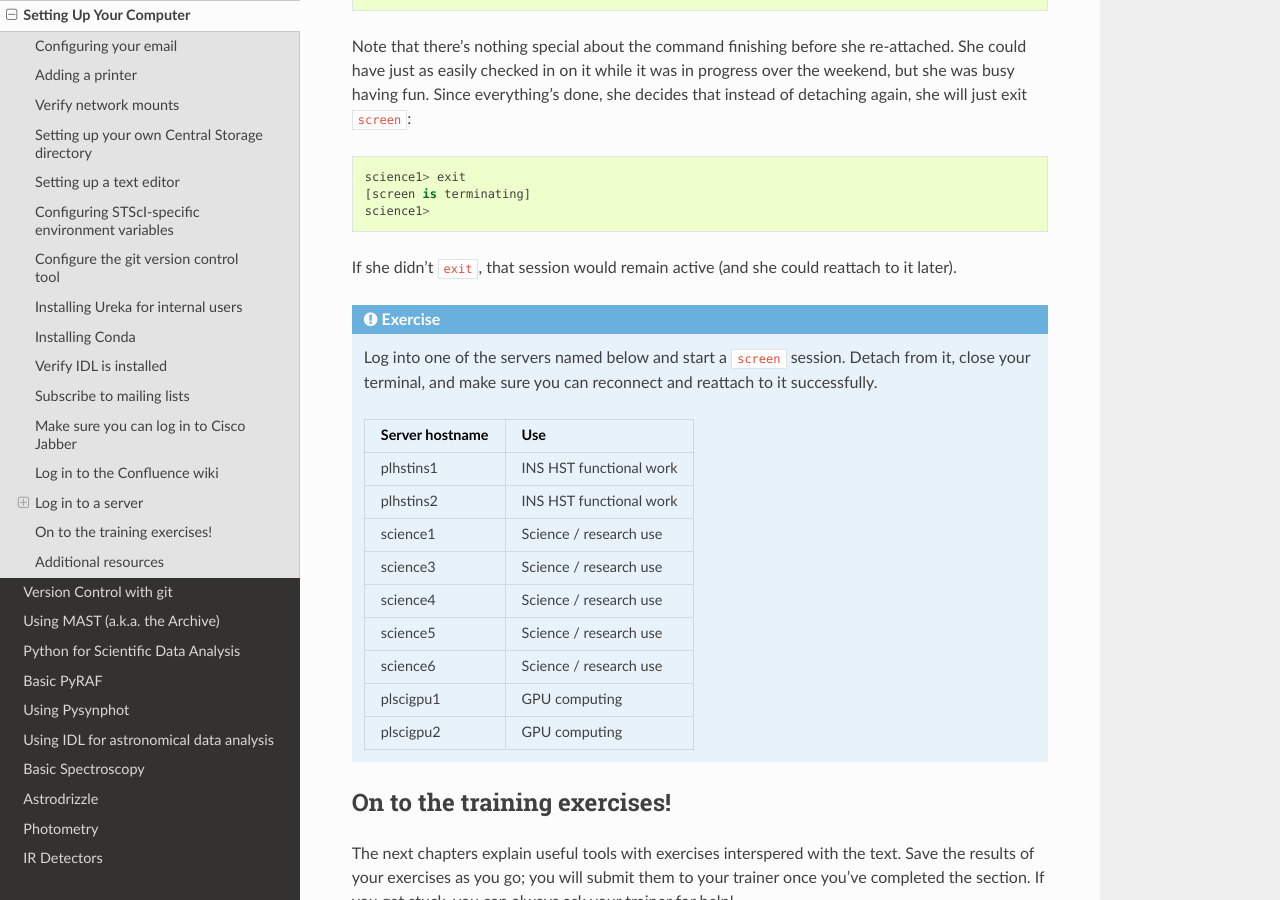
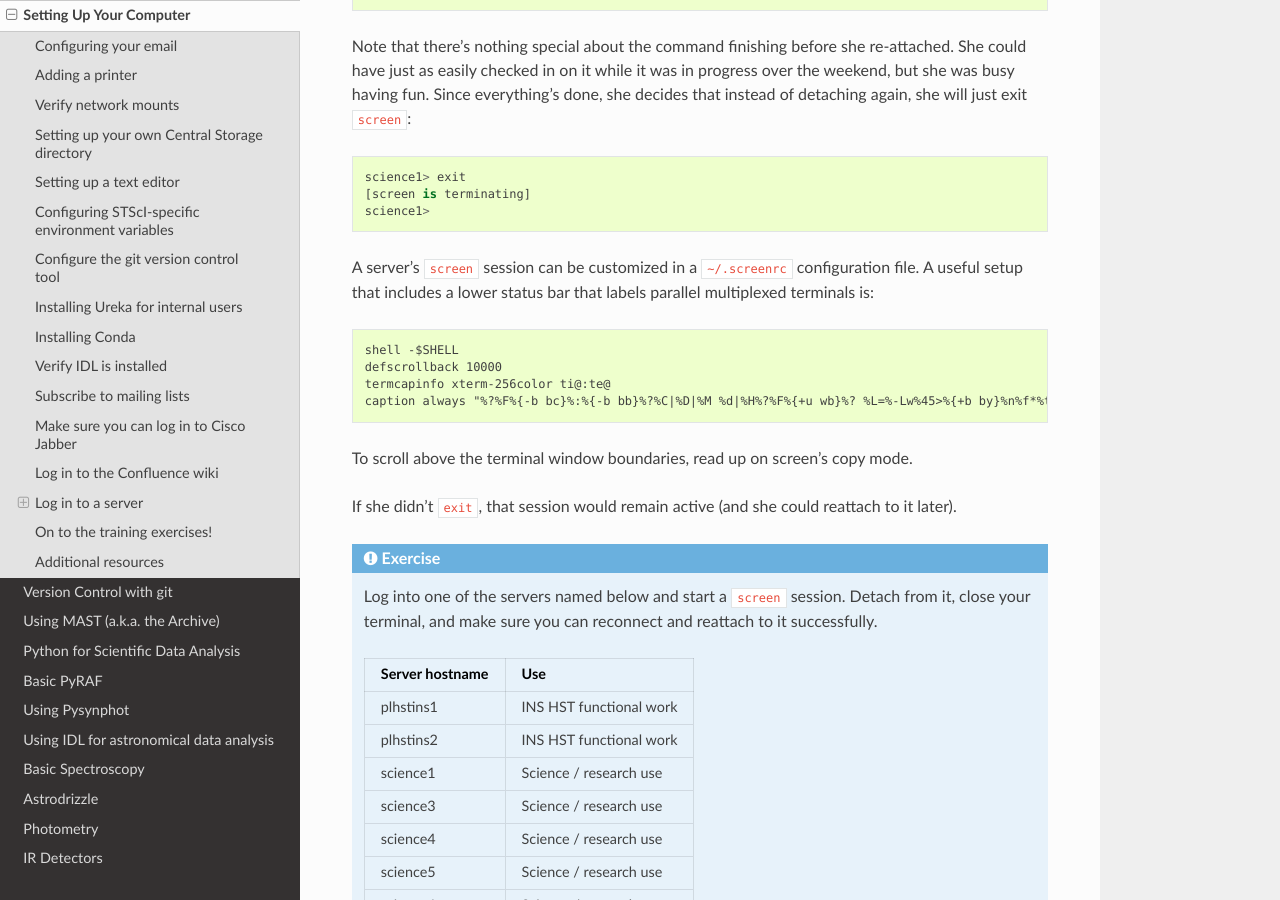
Before and after one commit to staceybright/training-library, a Sphinx documentation site: the page built from source/computer_setup.txt, in a window 1280 px wide and 900 px high, scrolled down 12890 px. Built offline with Sphinx 7.4.7 and the Read the Docs theme 2.0.0, drawn with Linux system fonts in a browser that asks for light colours.

Commit message:
Added .screenrc & copy mode.

```diff
--- a/source/computer_setup.txt
+++ b/source/computer_setup.txt
@@ -402,6 +402,15 @@ Note that there's nothing special about the command finishing before she re-atta
    [screen is terminating]
    science1>
 
+A server's ``screen`` session can be customized in a ``~/.screenrc`` configuration file.  A useful setup that includes a lower status bar that labels parallel multiplexed terminals is::
+
+   shell -$SHELL
+   defscrollback 10000
+   termcapinfo xterm-256color ti@:te@
+   caption always "%?%F%{-b bc}%:%{-b bb}%?%C|%D|%M %d|%H%?%F%{+u wb}%? %L=%-Lw%45>%{+b by}%n%f*%t%{-}%+Lw%-0<"
+
+To scroll above the terminal window boundaries, read up on screen's copy mode.
+
 If she didn't ``exit``, that session would remain active (and she could reattach to it later).
 
 .. admonition:: Exercise
```
